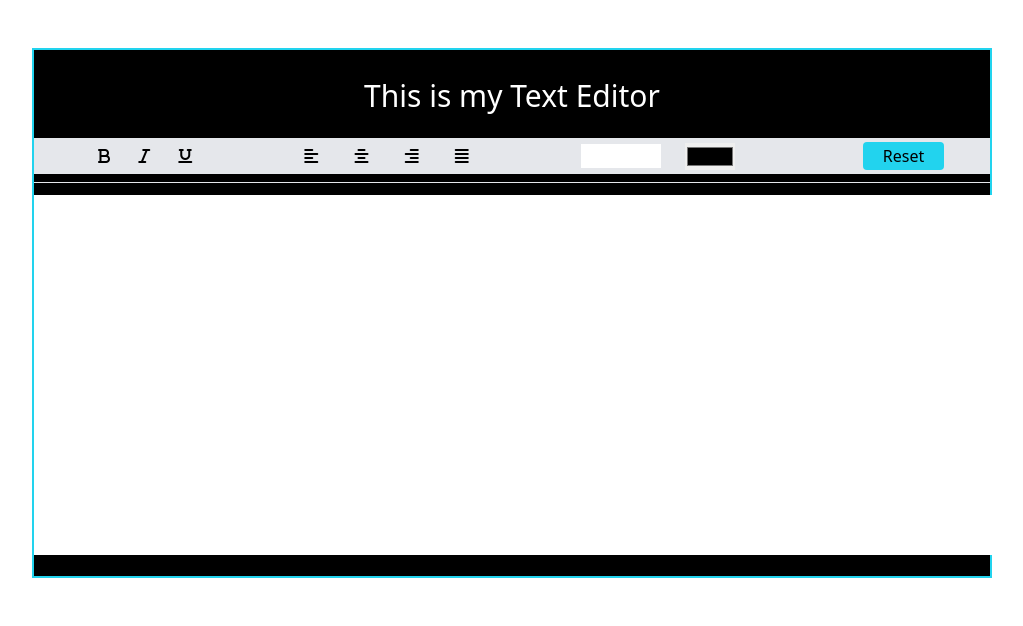
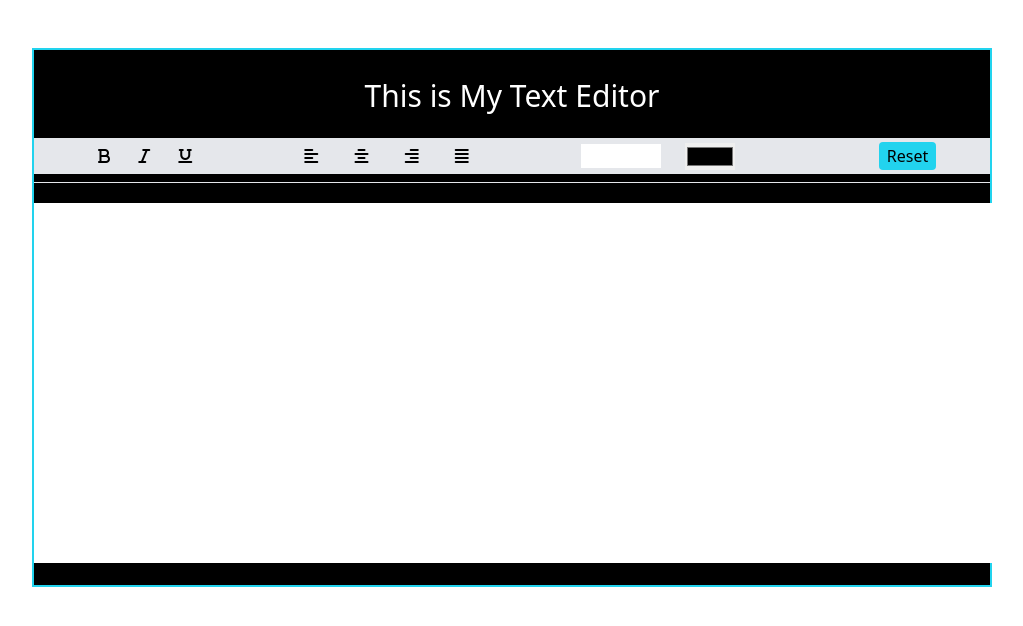
Before and after one commit to hasinurrahman1/text-editor-using-js, a plain HTML site: page index.html in a window 1280 px wide. Shown: the top 626 px of the page, without its empty margins (128-1151 px from the left). Drawn offline with nearby package versions, Linux system fonts and the light colour scheme.

Commit message:
updated design part

```diff
--- a/index.html
+++ b/index.html
@@ -13,7 +13,7 @@
 <body>
     <main>
         <section class="text-section w-3/4 bg-black mx-auto mt-12 border-2 border-cyan-400">
-            <h1 class="text-white text-3xl font-medium text-center pt-7 mb-6">This is my Text Editor</h1>
+            <h1 class="text-white text-3xl font-medium text-center pt-7 mb-6">This is My Text Editor</h1>
             <div>
                 <div class="menu-bar bg-gray-200 flex items-center mb-2 h-9">
                     <div class="ml-16 mr-28">
@@ -27,14 +27,14 @@
                         <button type="button"><i class="fa-solid fa-align-right mr-8"></i></button>
                         <button type="button"><i class="fa-solid fa-align-justify"></i></button>
                     </div>
-                    <div class="mr-32 flex items-center">
+                    <div class="mr-36 flex items-center">
                         <input type="number" name="number" id="" class="w-20 mr-6 pl-2">
                         <input type="color" name="color" id="">
                     </div>
-                    <button class="h-7 bg-cyan-400 hover:bg-yellow-400 px-5 rounded font-medium" type="button">Reset</button>
+                    <button class="h-7 bg-cyan-400 hover:bg-yellow-400 px-2 rounded font-medium" type="button">Reset</button>
                 </div>
-                <hr class="horizontal-line border-1 mx-auto">
-                <textarea name="text" id="" cols="130" rows="15" class="mt-3 block mx-auto pl-2"></textarea>
+                <hr class="horizontal-line border-1 mx-auto mb-5">
+                <textarea name="text" id="" cols="130" rows="15" class="block mx-auto pl-1 outline-none"></textarea>
             </div>
         </section>
     </main>
--- a/styles/style.css
+++ b/styles/style.css
@@ -1,5 +1,5 @@
 .text-section{
-    height: 530px;
+    height: 539px;
 }
 .menu-bar{
     max-width: 980px;
```
